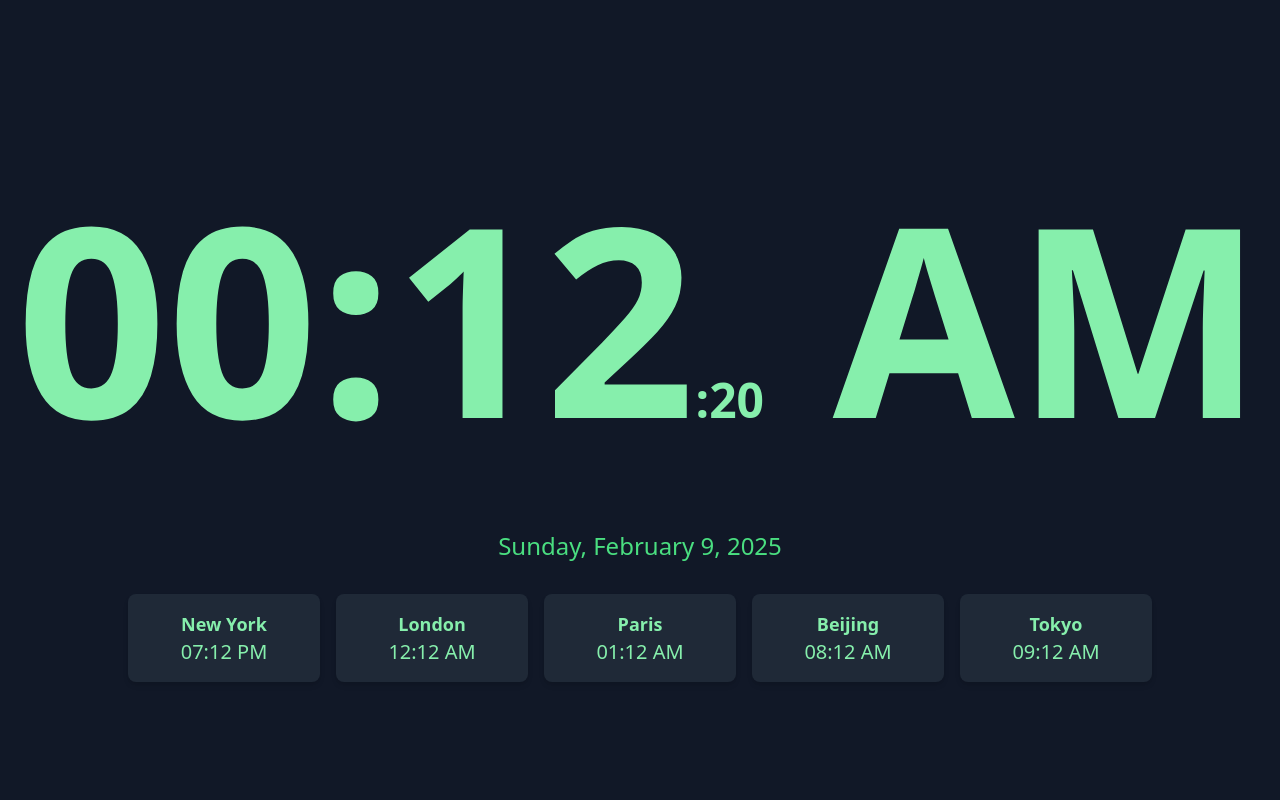
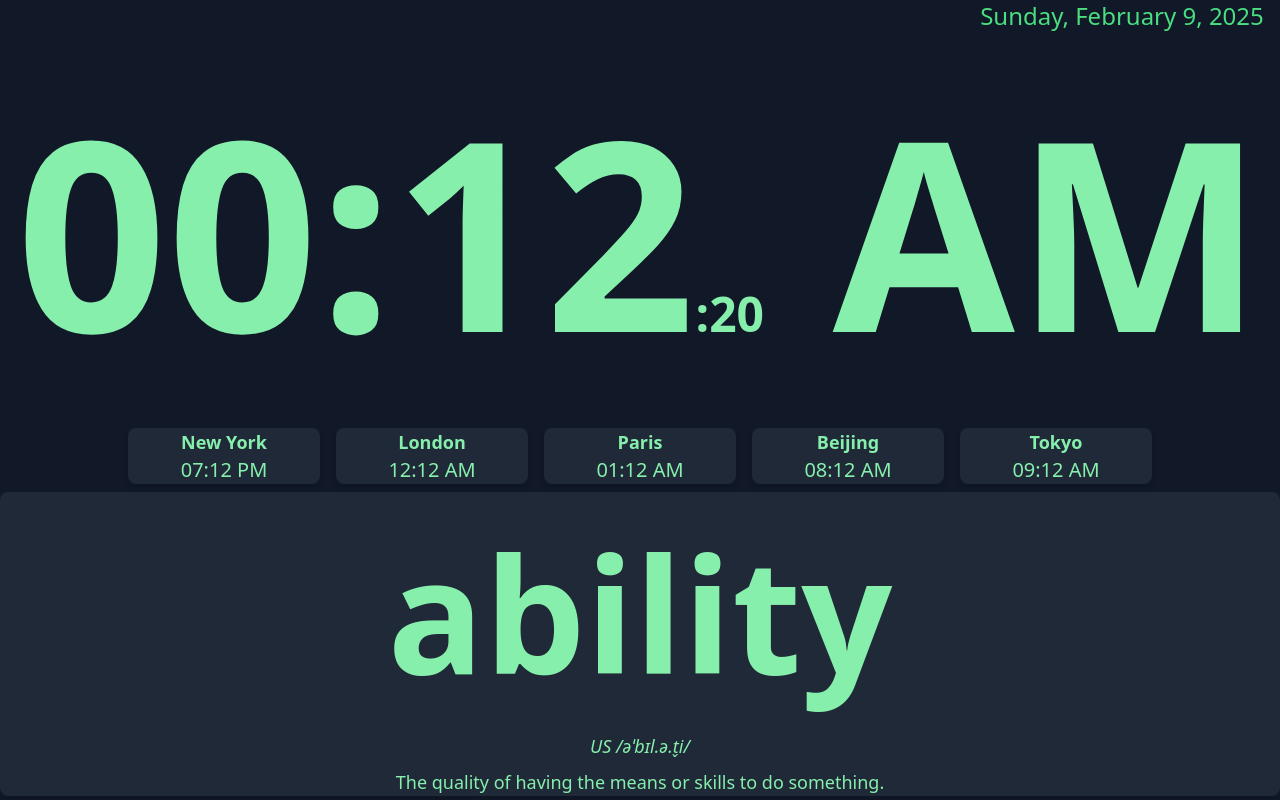
Before and after one commit to junhui/pihome, a plain HTML site: page index.html in a window 1280 px wide. Drawn offline with nearby package versions, Linux system fonts and the light colour scheme.

Commit message:
Update index.html

```diff
--- a/index.html
+++ b/index.html
@@ -6,6 +6,33 @@
     <title>Live Time Display</title>
     <script src="https://cdn.tailwindcss.com"></script>
     <script>
+        let words = [];
+        let wordIndex = 0;
+
+        async function fetchWords() {
+            try {
+                const response = await fetch('3rd.json');
+                words = await response.json();
+                updateWord();
+                setInterval(updateWord, 10000);
+            } catch (error) {
+                console.error("Error loading words:", error);
+            }
+        }
+
+        function updateWord() {
+            if (words.length > 0) {
+                const wordData = words[wordIndex];
+                document.getElementById("word-display").innerHTML = `
+                    <div class='bg-gray-800 text-green-300 shadow-md rounded-lg text-center'>
+                        <div class='font-bold' style='font-size: 20vh;'>${wordData.word}</div>
+                        <div class='text-lg italic'>${wordData.pronunciation}</div>
+                        <div class='mt-2 text-lg'>${wordData.definition}</div>
+                    </div>`;
+                wordIndex = (wordIndex + 1) % words.length;
+            }
+        }
+
         function updateTime() {
             const now = new Date();
             const hours = now.getHours().toString().padStart(2, '0');
@@ -38,20 +65,24 @@
                     hour: "2-digit", minute: "2-digit", hour12: true, timeZone: zone
                 }).format(now);
 
-                timeZoneDisplay += `<div class='p-4 bg-gray-800 text-green-300 shadow-md rounded-lg text-center'><div class='font-bold text-lg'>${city}</div><div class='text-xl'>${cityTime}</div></div>`;
+                timeZoneDisplay += `<div class='bg-gray-800 text-green-300 shadow-md rounded-lg text-center'><div class='font-bold text-lg'>${city}</div><div class='text-xl'>${cityTime}</div></div>`;
             }
             document.getElementById("timezones").innerHTML = `<div class='grid grid-cols-5 gap-4'>${timeZoneDisplay}</div>`;
         }
 
         setInterval(updateTime, 1000);
-        window.onload = updateTime;
+        window.onload = function() {
+            updateTime();
+            fetchWords();
+        };
     </script>
 </head>
-<body class="flex flex-col items-center justify-center min-h-screen bg-gray-900 text-green-300">
+<body class="flex flex-col items-center min-h-screen bg-gray-900 text-green-300">
     <div class="text-center">
+        <div id="date" class="text-2xl text-green-400 text-right"></div>
         <div id="time" class="font-bold" style="font-size: 33vh;"></div>
-        <div id="date" class="text-2xl mt-4 text-green-400"></div>
     </div>
-    <div id="timezones" class="mt-8 w-full max-w-5xl"></div>
+    <div id="timezones" class="w-full max-w-5xl"></div>
+    <div id="word-display" class="w-full mt-2"></div>
 </body>
 </html>
```
